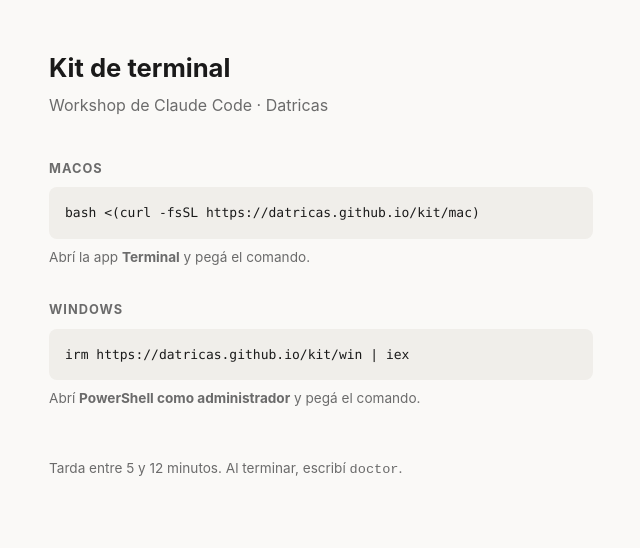
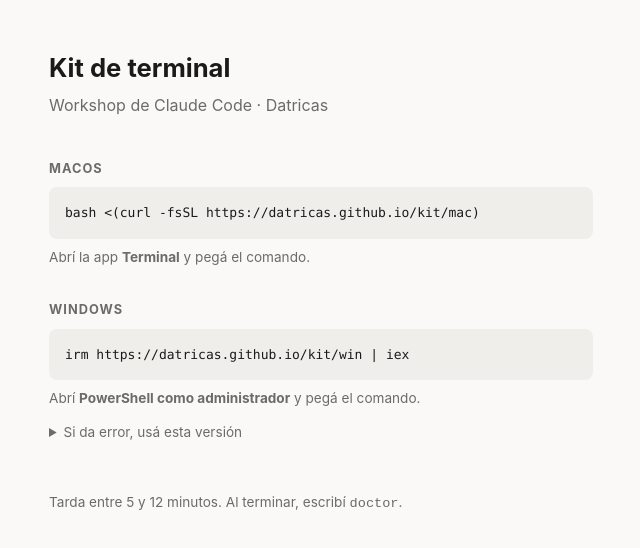
Before and after one commit to datricas/kit, a plain HTML site: page index.html in a window 1280 px wide. Shown: the whole page, without its empty margins (319-959 px from the left). Drawn offline with Linux system fonts and the light colour scheme.

Commit message:
Modo chequeo de Windows: bajar el archivo antes de correrlo
GitHub Pages sirve los archivos sin extensión como application/octet-stream,
así que pasarle parámetros con [scriptblock]::Create((irm ...)) falla con
'unexpected token'. Se documenta la forma con -OutFile, que funciona siempre.

Se agrega win.txt (mismo script, servido como text/plain) como plan B por si
'irm | iex' tampoco funciona en alguna máquina.

```diff
--- a/index.html
+++ b/index.html
@@ -29,6 +29,9 @@
 <h2>Windows</h2>
 <pre>irm https://datricas.github.io/kit/win | iex</pre>
 <small>Abrí <strong>PowerShell como administrador</strong> y pegá el comando.</small>
+<details style="margin-top:.75rem"><summary style="cursor:pointer;color:var(--mut);font-size:.85rem">
+Si da error, usá esta versión</summary>
+<pre style="margin-top:.5rem">irm https://datricas.github.io/kit/win.txt | iex</pre></details>
 
 <footer>Tarda entre 5 y 12 minutos. Al terminar, escribí <code>doctor</code>.</footer>
 </main></body></html>
```
Also changed, not shown: 2 other files.
